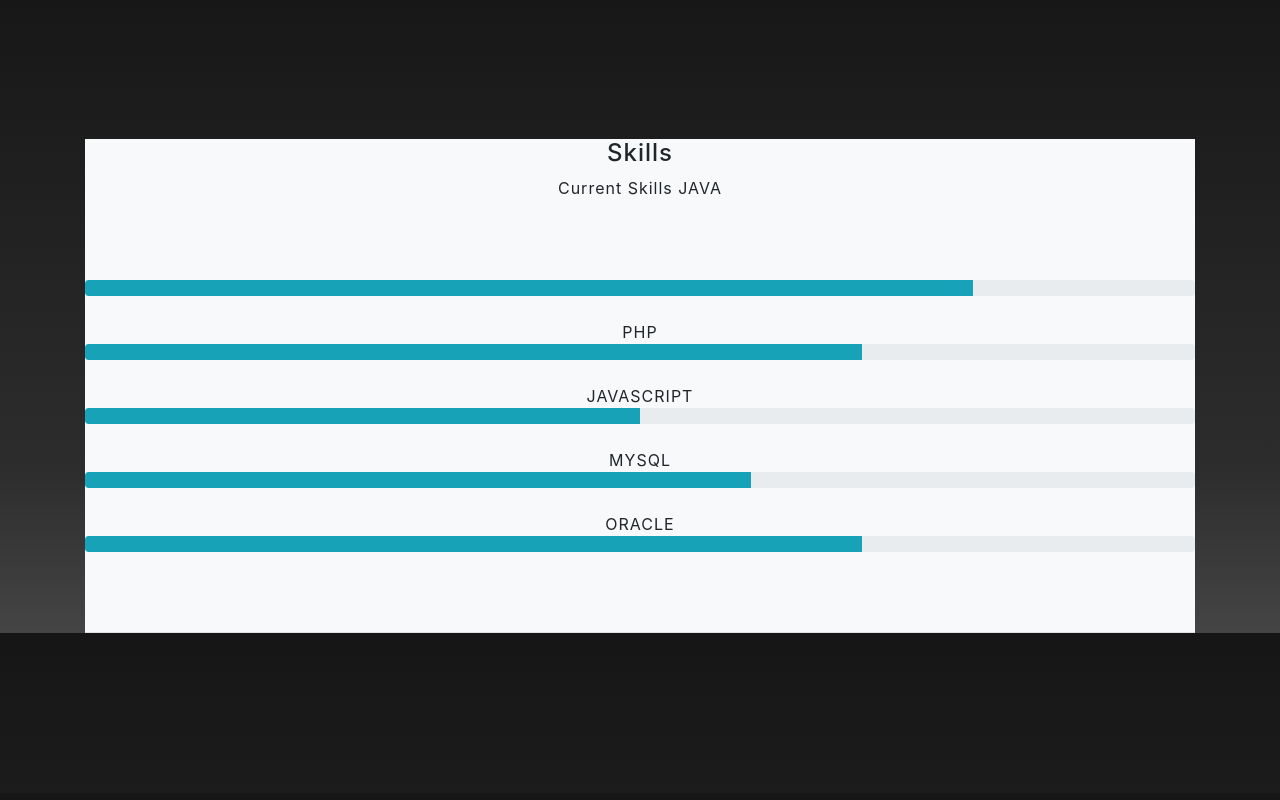
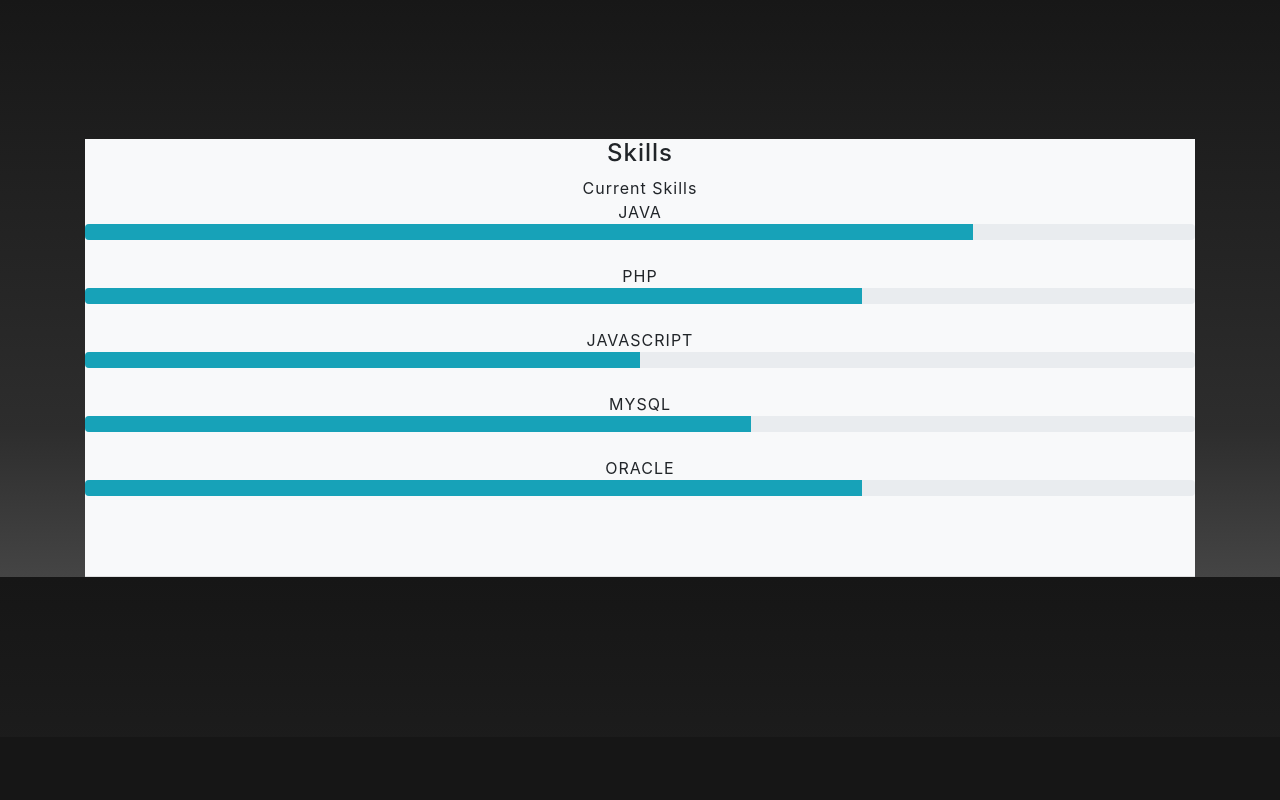
Before and after one commit to rabaaa/Rabia, a website with bundled scripts: page index.html in a window 1280 px wide. Shown: the part 1780-2580 px from the top of the page. Built offline with nearby package versions, Linux system fonts and the light colour scheme.

Commit message:
Update index.html

```diff
--- a/index.html
+++ b/index.html
@@ -124,8 +124,8 @@
              <h4>Skills</h4>
 
                   Current Skills
-
-                  JAVA </p>
+                </br>
+                  JAVA
                   <div class="progress">
     <div class="progress-bar bg-info" role="progressbar" style="width: 80%" aria-valuenow="80" aria-valuemin="0" aria-valuemax="100"></div>
   </div>
```
